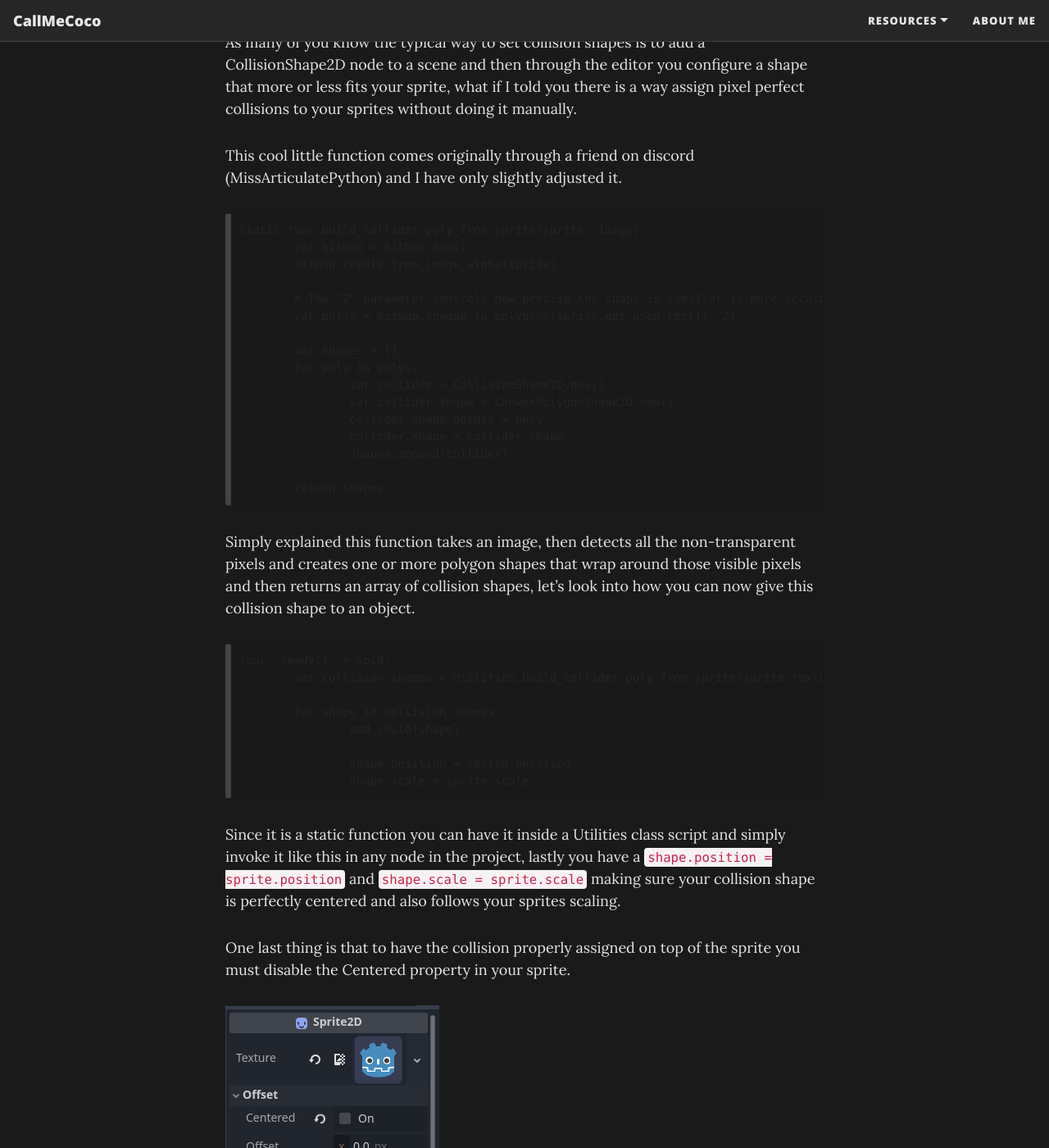
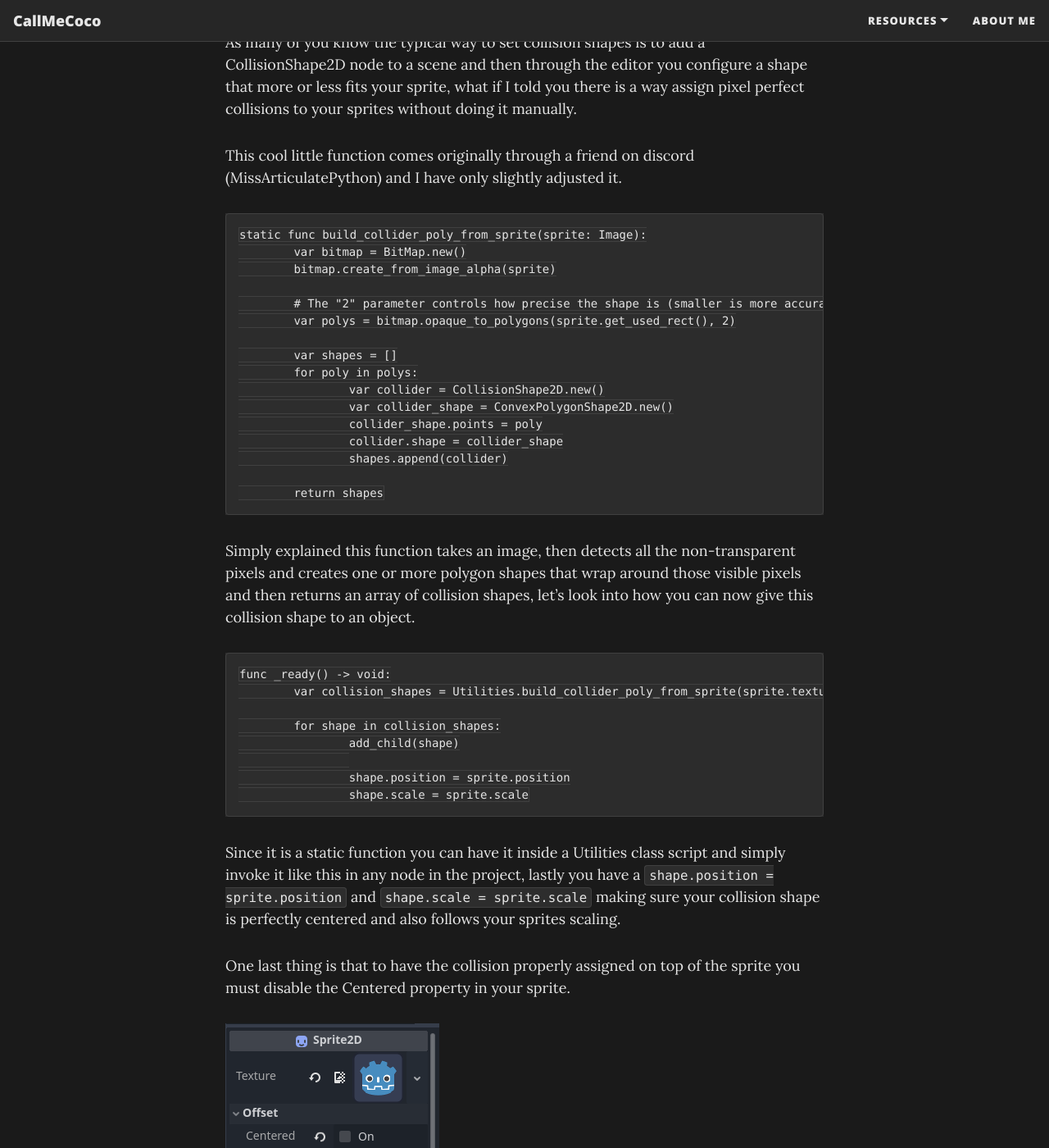
Before and after one commit to CallMeCocoGrr/blog, a Jekyll site: the page built from _godot/2025-04-26-collision-shapes.md, in a window 1280 px wide and 1400 px high, scrolled down 291 px. Shown: the whole window at 82% size. Built offline with Jekyll 4.4.1, drawn with Linux system fonts in a browser that asks for light colours.

Commit message:
Update beautifuljekyll.css

```diff
--- a/assets/css/beautifuljekyll.css
+++ b/assets/css/beautifuljekyll.css
@@ -1124,3 +1124,30 @@ pre {
     display: inline-block;
   }
 }
+
+pre, code {
+  background-color: #2d2d2d !important;
+  color: #e6e6e6 !important;
+  border: 1px solid #404040 !important;
+}
+
+.highlight {
+  background-color: #2d2d2d !important;
+}
+
+.highlight pre {
+  background-color: #2d2d2d !important;
+  padding: 15px !important;
+}
+
+.language-plaintext {
+  color: #e6e6e6 !important;
+  background-color: #2d2d2d !important;
+}
+
+/* Inline code */
+code.highlighter-rouge {
+  background-color: #2d2d2d !important;
+  color: #e6e6e6 !important;
+  padding: 2px 5px !important;
+}
```
